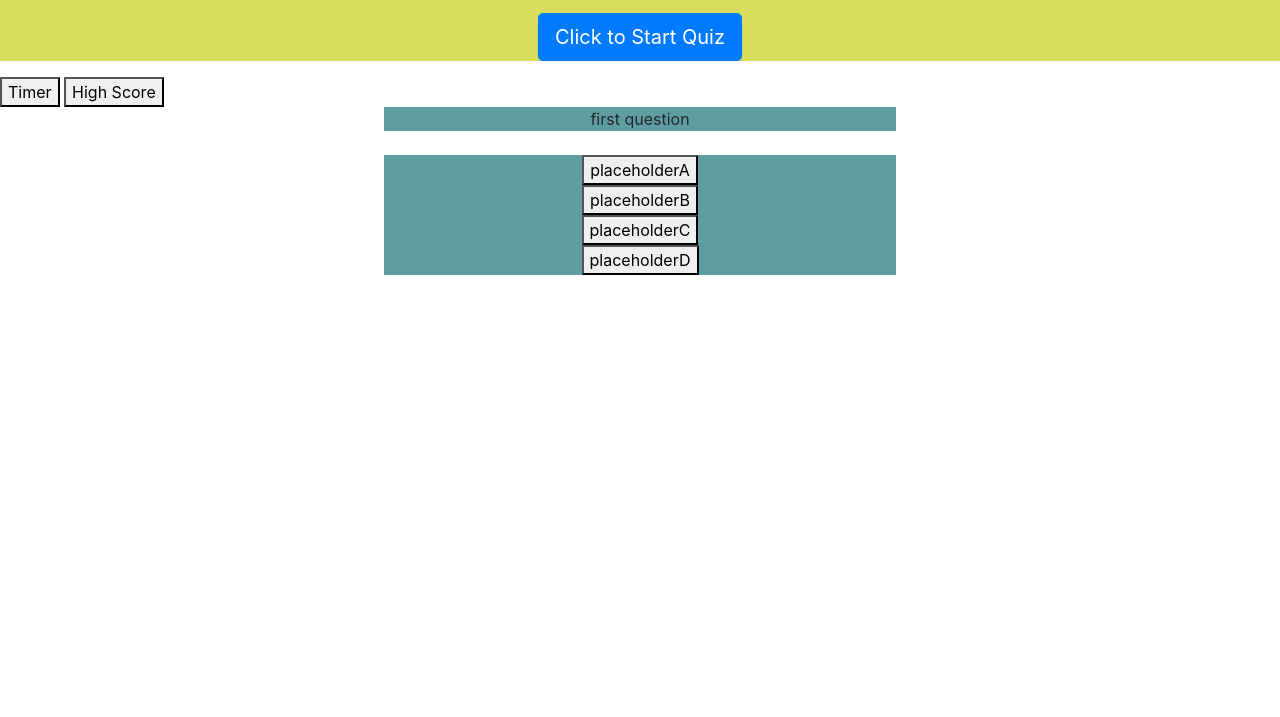
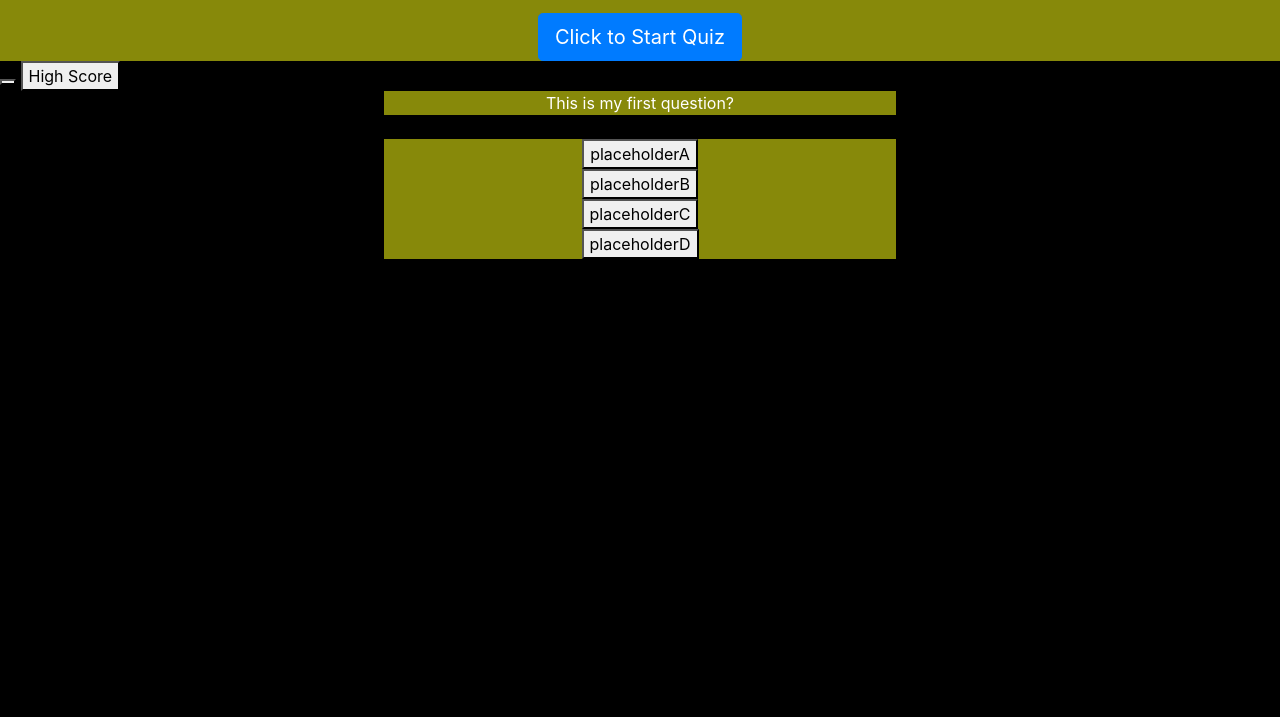
Before and after one commit to nmonsivais/timedquiz, a plain HTML site: page index.html in a window 1280 px wide. Shown: the part 83-800 px from the top of the page. Drawn offline with nearby package versions, Linux system fonts and the light colour scheme.

Commit message:
Changed background color on body, got timer to count down and stop at zero.

```diff
--- a/assets/script.js
+++ b/assets/script.js
@@ -1,28 +1,53 @@
 var questionBank = [
     {
-    question: 'first question',
-    choices: [ 'a','b','c','d'],
+        question: 'This is my first question?',
+        choices: ['a', 'b', 'c', 'd'],
         answer: 'b'
     },
     {
-    question: ' asdfasdf',
-    choices: [ 'a','b','c','d'],
+        question: 'This is my second question?',
+        choices: ['a', 'b', 'c', 'd'],
         answer: 'b'
     },
     {
-    question: ' asdfasdf',
-    choices: [ 'a','b','c','d'],
+        question: 'This is my third question',
+        choices: ['a', 'b', 'c', 'd'],
         answer: 'b'
-}] ;
+    }];
 //create a timer that counts down.
+var timer = document.querySelector(".timer");
+//User Question appear below to make question and button choices appear.//
+var secondsLeft = 5;
 
+function setTime() {
+    var timerInterval = setInterval(function () {
+        secondsLeft--;
+        // .textContent updates front end element between > <
+        timer.textContent = secondsLeft;
+
+        if (secondsLeft === 0) {
+            // stoping the interval / timer
+            clearInterval(timerInterval);
+            // execute the sendMessage function
+            sendMessage();
+        }
+
+    }, 1000);
+}
+
+function sendMessage() {
+    timer.textContent = " ";
+}
+
+setTime();
 //Link the timer to activate when the START button is clicked.
 
+
 //Prepare the first question with multiple choices and display it on page.
-function showQuestion (){
+function showQuestion() {
     console.log('ShowQuestion executed')
     // grabbed front end element
-var questionBankDisplay = document.querySelector ('.question');
+    var questionBankDisplay = document.querySelector('.question');
     // updated that element with the first questions
     questionBankDisplay.textContent = questionBank[0].question
 
--- a/assets/style.css
+++ b/assets/style.css
@@ -5,8 +5,18 @@
 
  .centerBtn {
   text-align: center;
+  color: white;
   width: 40%;
   margin-left: 30%;
   margin-right: 30%;
-  background-color: cadetblue;
+  background-color: #c7ca0fad;
  }
+
+ #bgColor {
+   background-color: black;
+ }
+
+ .timer{
+   text-align: center;
+   font-size: large;
+ }
--- a/index.html
+++ b/index.html
@@ -12,16 +12,18 @@
 
 </head>
 
-<body>
+<body id="bgColor">
     <!-- //Create a card with button to ask user to start quiz.// -->
     <div class="center"></div>
     <div class="center" class="jumbotron">
         <h1>Prepare for the Ultimate Challenge</h1>
         <p>Get Ready</p>
-        <p><a class="btn btn-primary btn-lg" href="#" role="button">Click to Start Quiz</a></p>
+        <p2><a class="btn btn-primary btn-lg" href="#" role="button">Click to Start Quiz</a></p2>
     </div>
     <!-- Create a timer button to reference from JavaScript. -->
-    <Button class="timer">Timer</Button> <button>High Score</button>
+
+    <button class="timer"></button> <button>High Score</button>
+
     <!-- Create a space to capture the question using document.queryselector. -->
     <div class="centerBtn">
         <div class="question">
@@ -30,9 +32,9 @@
     <!-- Create a break between question an answer choices. -->
     <br>
 
-    <!-- When to CSS to create a style of center for the buttons. -->
+    <!-- Went to CSS to create a style of center for the buttons. -->
     <div class="centerBtn">
-    <!-- Create answer choice A that works.  If it works, copy and paste for B,C,D. -->
+        <!-- Create answer choice A that works.  If it works, copy and paste for B,C,D. -->
         <button class="choiceA" class="centerBtn">placeholderA
         </button>
     </div>
```
Lines whose indentation alone changed are shown as unchanged.
